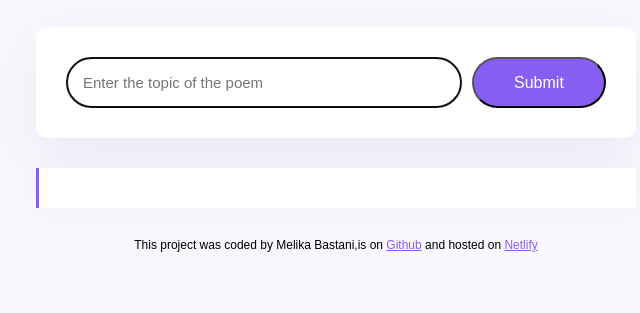
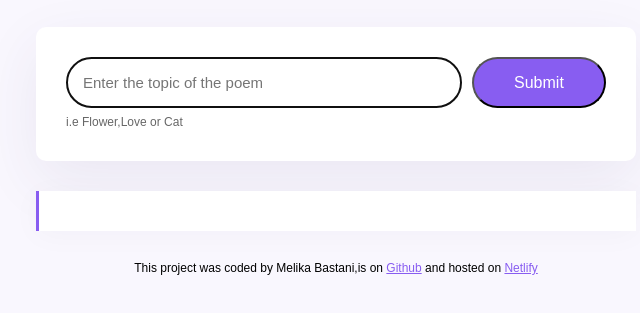
Before and after one commit to Melhyun/English-poem-generator, a plain HTML site: page index.html in a window 1280 px wide. Shown: the part 231-544 px from the top of the page, without its empty margins (304-944 px from the left). Drawn offline with nearby package versions, Linux system fonts and the light colour scheme.

Commit message:
improved the UX

```diff
--- a/index.html
+++ b/index.html
@@ -14,6 +14,7 @@
         <h1>Welcome to AI English Poem-Generator</h1>
       </header>
       <main>
+        <div class="form-wrapper">
           <form id="poem-form">
             <input
               type="text"
@@ -26,7 +27,9 @@
             />
             <input type="submit" class="submit-button" />
           </form>
-        <div class="poem"></div>
+          <div class="example">i.e Flower,Love or Cat</div>
+        </div>
+        <div class="poem hidden"></div>
       </main>
       <footer>
         This project was coded by Melika Bastani,is on
--- a/index.js
+++ b/index.js
@@ -12,6 +12,10 @@ function generate(event) {
 
   let userInstruction = document.querySelector("#user-instruction");
 
+  let poemElement = document.querySelector(".poem");
+  poemElement.classList.remove("hidden");
+  poemElement.innerHTML = ` Generating an English poem about ${userInstruction.value}`;
+
   apiKey = "59c94t1918f34a2b8290c703o6bece67";
   let prompt = `generate a poem with the topic ${userInstruction.value}`;
   let context = `You are a romantic poet, write a 4 line english poem  with ${userInstruction.value},seperate the lines between the poem with <br/> , add the Shecodes AI signature at the bottom of it on a seperate line and put it in <strong>, seperate the poem and the signature`;
--- a/style.css
+++ b/style.css
@@ -24,13 +24,23 @@ h1 {
   color: #272044;
 }
 
-form {
+.form-wrapper {
   padding: 30px;
   background-color: white;
   box-shadow: 0px 20px 60px rgba(65, 50, 100, 0.08);
   border-radius: 10px;
+  margin-bottom: 30px;
+}
+
+form {
   display: flex;
-  margin-bottom: 30px;
+}
+
+.example {
+  line-height: 1.5;
+  margin-top: 5px;
+  opacity: 0.6;
+  font-size: 12px;
 }
 
 .instructions {
```
Lines whose indentation alone changed are shown as unchanged.
